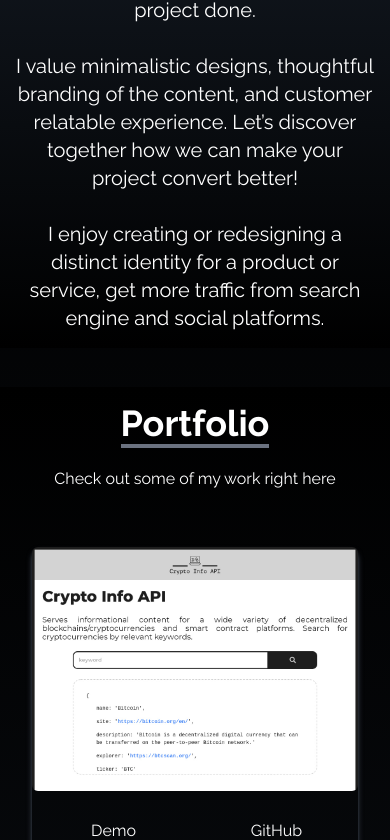
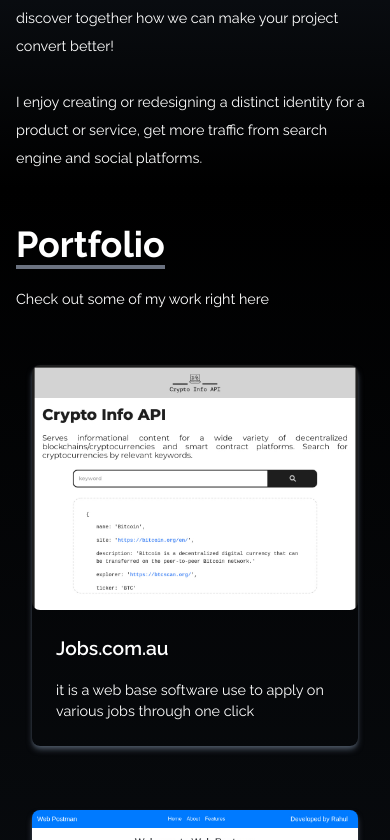
Before and after one commit to Abubakar-creates/Portfolio, a React (Create React App) app: page / in a window 390 px wide. Shown: the part 1160-2000 px from the top of the page. Built offline with nearby package versions, Linux system fonts and the light colour scheme.

Commit message:
ui issue fix

```diff
--- a/package.json
+++ b/package.json
@@ -14,6 +14,7 @@
     "react-dom": "^18.2.0",
     "react-icons": "^5.0.1",
     "react-material-ui-carousel": "^3.4.2",
+    "react-player": "^2.14.1",
     "react-scripts": "5.0.1",
     "react-scroll": "^1.9.0",
     "web-vitals": "^2.1.4"
--- a/src/components/About.jsx
+++ b/src/components/About.jsx
@@ -4,7 +4,7 @@
   return (
     <div
       name="about"
-      className="w-full h-100 bg-gradient-to-b from-gray-800 to-black text-white about"
+      className="w-full max-md:pt-[5%] bg-gradient-to-b from-gray-800 to-black text-white "
     >
       <div className="max-w-screen-lg p-4 mx-auto flex flex-col justify-center w-full h-full">
         <div className="pb-8">
@@ -13,13 +13,13 @@
           </p>
         </div>
 
-        <p className="text-xl mt-5">
+        <p className="text-xl mt-5 max-md:text-[.9rem]">
         I am a developer, working in both, mobile and web base application. Excited for improving my skills and learning new technologies. I'm open to learn and work with any web technology and currently doing freelance gigs.
         </p>
 
         <br />
 
-        <p className="text-xl">
+        <p className="text-xl max-md:text-[.9rem]">
         I like to code matters from scratch and love the idea of bringing thoughts to life. Connect with me to get your project done. <br /> <br />
         I value minimalistic designs, thoughtful branding of the content, and customer relatable experience. Let’s discover together how we can make your project convert better!<br /> <br />
         I enjoy creating or redesigning a distinct identity for a product or service, get more traffic from search engine and social platforms.
--- a/src/components/CarousalModal.jsx
+++ b/src/components/CarousalModal.jsx
@@ -1,6 +1,7 @@
 import { Button, Modal, Typography } from '@mui/material';
 import React, { useState } from 'react';
 import Carousel from 'react-material-ui-carousel';
+import ReactPlayer from 'react-player';
 
 const CarousalModal = ({ open, handleClose }) => {
 
@@ -17,11 +18,13 @@
                 <div style={{ position: 'absolute', top: '50%', left: '50%', transform: 'translate(-50%, -50%)', bgcolor: 'background.paper', boxShadow: 24, p: 4, width: '80vw', maxWidth: 900 }}>
 
                     <Typography id="modal-modal-description" sx={{ mt: 2 }}>
-                        <Carousel stopAutoPlayOnHover={true} interval={5000}>
+                        <Carousel stopAutoPlayOnHover={true} navButtonsAlwaysVisible autoPlay={false}>
                             <img src="https://media.istockphoto.com/id/1470130937/photo/young-plants-growing-in-a-crack-on-a-concrete-footpath-conquering-adversity-concept.webp?b=1&s=170667a&w=0&k=20&c=IRaA17rmaWOJkmjU_KD29jZo4E6ZtG0niRpIXQN17fc=" alt="image1" className='w-[100%] ' />
                             <img src="https://cdn.pixabay.com/photo/2016/07/07/16/46/dice-1502706_640.jpg" alt="image2" className='w-[100%] ' />
                             <img src="https://www.shutterstock.com/image-photo/random-pic-craneheron-village-outdoor-260nw-1742166515.jpg" alt="image3" className='w-[100%] ' />
+                            <ReactPlayer controls={true} url={'https://www.youtube.com/watch?v=iu-LBY7NXD4'} width={'100%'} />
                         </Carousel>
+
                     </Typography>
                     {/* <Button onClick={handleClose}>Close Modal</Button> */}
                 </div>
--- a/src/components/Contact.jsx
+++ b/src/components/Contact.jsx
@@ -11,9 +11,9 @@
   return (
     <div
       name="contact"
-      className="contact w-full h-screen bg-gradient-to-b from-black to-gray-800 p-4 text-white"
+      className="contact w-full bg-gradient-to-b from-black to-gray-800 p-4 text-white"
     >
-      <div className="flex flex-col p-4 justify-center max-w-screen-lg mx-auto h-full">
+      <div className="flex flex-col p-4 justify-center max-w-screen-lg mx-auto ">
         <div className="pb-8">
           <p className="text-4xl font-bold inline border-b-4 border-gray-500">
             Contact
--- a/src/components/Experience.jsx
+++ b/src/components/Experience.jsx
@@ -91,7 +91,7 @@
   return (
     <div
       name="experience"
-      className="bg-gradient-to-b from-gray-800 to-black w-full h-screen experience"
+      className="bg-gradient-to-b from-gray-800 to-black w-full pt-[5%] "
     >
       <div className="max-w-screen-lg mx-auto p-4 flex flex-col justify-center w-full h-full text-white">
         <div>
--- a/src/components/NavBar.jsx
+++ b/src/components/NavBar.jsx
@@ -32,7 +32,7 @@
     <div className="flex justify-between items-center w-full h-20 px-4 text-white bg-black fixed nav">
       <div>
         {/* <h1 className="text-5xl font-signature ml-2"><a className="link-underline hover:transition ease-in-out delay-150 hover:underline hover:decoration-solid" href="https://rahulkarda.netlify.app">Rahul</a></h1> */}
-        <h1 className="text-5xl font-signature ml-2"><a className="link-underline link-underline-black cursor-pointer"  target="_blank" rel="noreferrer">abubakar</a></h1>
+        <h1 className="text-5xl font-signature ml-2"><Link to="home" smooth duration={500} className="link-underline link-underline-black cursor-pointer"  target="_blank" rel="noreferrer">abubakar</Link></h1>
       </div>
 
       <ul className="hidden md:flex">
--- a/src/components/Portfolio.jsx
+++ b/src/components/Portfolio.jsx
@@ -54,33 +54,29 @@
   return (
     <div
       name="portfolio"
-      className="bg-gradient-to-b from-black to-gray-800 w-full text-white md:h-screen portfolio"
+      className="bg-gradient-to-b from-black to-gray-800 w-full text-white pt-[5%]"
     >
       <CarousalModal open={open} handleClose={toggleOpen} />
       <div className="max-w-screen-lg p-4 mx-auto flex flex-col justify-center w-full h-full">
         <div className="pb-8">
-          <p className="text-4xl font-bold inline border-b-4 border-gray-500">
+          <p className="text-4xl font-bold inline border-b-4 border-gray-500 ">
             Portfolio
           </p>
-          <p className="py-6">Check out some of my work right here</p>
+          <p className="py-6 max-md:text-[.9rem]">Check out some of my work right here</p>
         </div>
 
         <div className="grid sm:grid-cols-2 md:grid-cols-3 gap-8 px-12 sm:px-0">
           {portfolios.map(({ id, src, link, repo }) => (
-            <div  key={id} className="shadow-md shadow-gray-600 rounded-lg">
+            <div key={id} className="shadow-md shadow-gray-600 rounded-lg duration-200 hover:scale-105 cursor-pointer">
               <img
                 src={src}
                 alt="projects"
-                className="rounded-md duration-200 hover:scale-105"
+                className="rounded-lg "
                 onClick={toggleOpen}
               />
-              <div className="flex items-center justify-center">
-                <button className="w-1/2 px-6 py-3 m-4 duration-200 hover:scale-105" onClick={() => window.open(link, '_blank')}>
-                  Demo
-                </button>
-                <button className="w-1/2 px-6 py-3 m-4 duration-200 hover:scale-105" onClick={() => window.open(repo, '_blank')}>
-                  GitHub
-                </button>
+              <div className="p-6 text-[.9rem]">
+                <h1 className="font-[600] text-[1.2rem]">Jobs.com.au</h1>
+                <h1 className="mt-4">it is a web base software use to apply on various jobs through one click </h1>
               </div>
             </div>
           ))}
--- a/src/index.css
+++ b/src/index.css
@@ -78,12 +78,6 @@
     height: 100%;
   }
 
-  .about,
-  .portfolio,
-  .experience {
-    margin-top: 10%;
-  }
-
   .home img {
     margin-top: 25%;
   }
```
Also changed, not shown: 2 other files (tests, documents, lock files or other folders).
